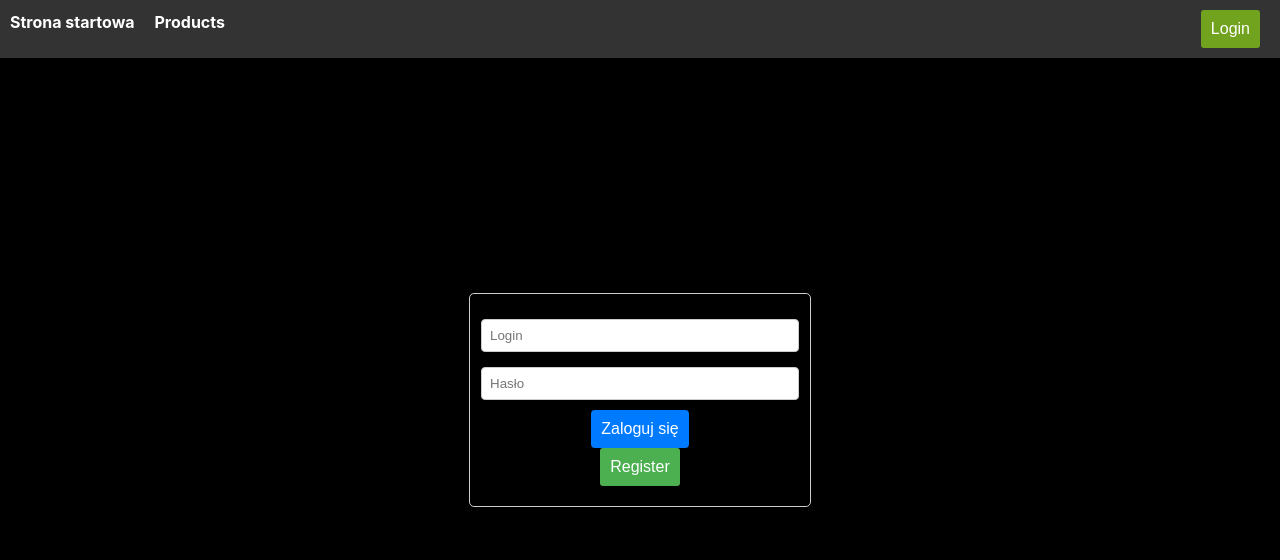
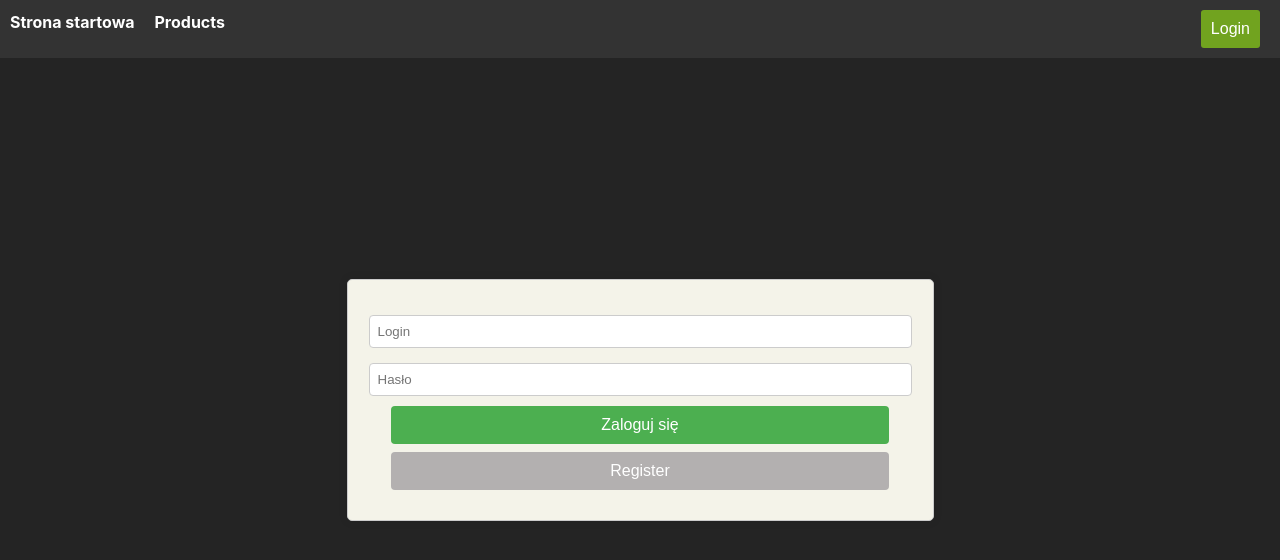
Before and after one commit to xNitix/Online_Store, a React (Vite) app: page /login in a window 1280 px wide. Shown: the top 560 px of the page. Built offline with nearby package versions, Linux system fonts and the light colour scheme.

Commit message:
Stylowe zmiany

```diff
--- a/src/Kot.jsx
+++ b/src/Kot.jsx
@@ -47,7 +47,7 @@ const UsersPage = () => {
   }, []);
 
   return (
-    <div>
+    <div id="table-container">
       <h1>Lista użytkowników</h1>
       <table>
         <thead>
--- a/src/Login.jsx
+++ b/src/Login.jsx
@@ -42,15 +42,15 @@ const Login = () => {
         onChange={(e) => setPassword(e.target.value)}
       />
       {error && <p className="login-error">{error}</p>}
-      <button type="submit" className="login-button">
+      <button type="submit" className="login-page-button">
         Zaloguj się
       </button>
 
-        <Link to="/register">
-        <button className="register-button">
+      <Link to="/register" id="FULL_WIDTH">
+        <button className='login-page-button' id="reg-button">
           Register
         </button>
-        </Link>
+      </Link>
     </form>
 
   </div>
--- a/src/Register.jsx
+++ b/src/Register.jsx
@@ -35,6 +35,7 @@ const Register = () => {
   };
 
   return (
+    <div id="register-container">
       <form className="register-form" onSubmit={handleSubmit}>
         <input
           type="text"
@@ -45,14 +46,14 @@ const Register = () => {
         />
         <input
           type="password"
-        placeholder="password"
+          placeholder="Password"
           className="register-input"
           value={password}
           onChange={(e) => setPassword(e.target.value)}
         />
         <input
           type="password"
-        placeholder="repeat password"
+          placeholder="Repeat password"
           className="register-input"
           value={confirmPassword}
           onChange={(e) => setConfirmPassword(e.target.value)}
@@ -72,10 +73,11 @@ const Register = () => {
           onChange={(e) => setLastname(e.target.value)}
         />
         {error && <p className="register-error">{error}</p>}
-      <button type="submit" className="register-button">
+        <button type="submit" className="login-page-button">
           Zarejestruj się
         </button>
       </form>
+    </div>
   );
 };
 
--- a/src/css/AddProduct.css
+++ b/src/css/AddProduct.css
@@ -12,6 +12,7 @@
   border: 1px solid #ccc;
   border-radius: 5px;
   box-shadow: 0 0 10px rgba(0, 0, 0, 0.1);
+  max-width: 525px;
 }
 
 h2 {
--- a/src/css/App.css
+++ b/src/css/App.css
@@ -1,5 +1,4 @@
 body {
-  background-color: black;
   color: aliceblue;
   display: flex;
   flex-direction: column;
--- a/src/css/Login.css
+++ b/src/css/Login.css
@@ -2,12 +2,14 @@
   display: flex;
   flex-direction: column;
   align-items: center;
-    width: 300px;
+  width: 100%;
+  max-width: 525px;
   margin: 0 auto;
-    padding: 20px;
+  padding: 30px;
   border: 1px solid #ccc;
   border-radius: 5px;
   box-shadow: 0 0 10px rgba(0, 0, 0, 0.1);
+  background-color: rgba(252, 251, 241, 0.963);
 }
 
 .login-input {
@@ -23,15 +25,45 @@
   margin-bottom: 10px;
 }
 
-  .login-button {
-    background-color: #007bff;
-    color: #fff;
+.login-buttons {
+  display: flex;
+  justify-content: space-between;
+  width: 100%;
+}
+
+.login-page-button {
+  width: 95% ;
+  min-width: 100px;
+  text-align: center;
   padding: 10px;
   border: none;
   border-radius: 4px;
   cursor: pointer;
+  margin-left: auto;
+  margin-right: auto;
 }
 
-  .login-button:hover {
+#FULL_WIDTH
+{
+  width: 100%;
+}
+
+.login-page-button:hover {
   background-color: #0056b3;
 }
+
+
+#reg-button{
+  margin-top: 8px;
+  background-color: rgb(179, 176, 176);
+}
+
+#register-container
+  {
+    background-color: rgba(252, 251, 241, 0.963);
+    max-width: 550px;
+    padding: 30px;
+    border-radius: 4px;
+    margin: auto;
+    box-shadow: 2px 2px 10px rgba(0, 0, 0, 0.1)
+  }
--- a/src/css/index.css
+++ b/src/css/index.css
@@ -3,7 +3,7 @@
   line-height: 1.5;
   font-weight: 400;
   color-scheme: light dark;
-  color: rgba(255, 255, 255, 0.87);
+  color: rgba(144, 143, 143, 0.87);
   background-color: #242424;
   font-synthesis: none;
 }
--- a/src/css/kot.css
+++ b/src/css/kot.css
@@ -12,7 +12,7 @@ table {
     color: #333;
     font-weight: bold;
     padding: 8px;
-    text-align: left;
+    font-size: 20px;
   }
 
   /* Stylizacja komórek tabeli */
@@ -40,3 +40,11 @@ table {
   .delete-button:hover {
     background-color: #d32f2f;
   }
+
+  #table-container
+  {
+    width: 64%;
+    text-align: center;
+    margin-left: auto;
+    margin-right: auto;
+  }
```
Also changed, not shown: 1 other file (tests, documents, lock files or other folders). Lines whose indentation alone changed are shown as unchanged.
